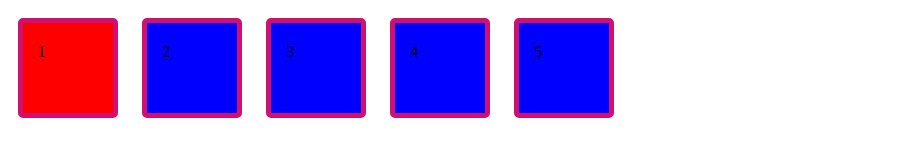
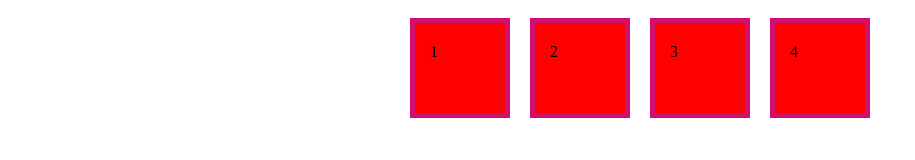
Before and after one commit to pa3pa6os/my-first-step, a plain HTML site: page test.html in a window 1280 px wide. Shown: the whole page, without its empty margins (0-915 px from the left). Drawn offline with Linux system fonts and the light colour scheme.

Commit message:
added new test knowledge to test files:)

```diff
--- a/CSS/style.css
+++ b/CSS/style.css
@@ -1,4 +1,4 @@
-/* CSS- змінні. В нашому випадку зараз це буде контейнер для кольорыв,адже коли ми прописували кольори і все інше до кожного з стилів окремо,
+/* CSS- змінні. В нашому випадку зараз це буде контейнер для кольорів,адже коли ми прописували кольори і все інше до кожного з стилів окремо,
 то в разі потреби змінни кольору - нам треба було б довго гратись, але завдяки змінним це стає легше наприклад
 Використання: прописуємо тег :root {--color-brand} і вже в ньому створюємо контейнер для кольорів/шрифтів, тощо. А туди де ми хочемо наш кольор взяти прописуємо
 замість номеру кольору тег - var(--color-brand)
--- a/CSS/test.css
+++ b/CSS/test.css
@@ -1,15 +1,17 @@
-.box {
-  display: inline-block;
+* {
   box-sizing: border-box;
+}
+
+.flex-container {
+  display: flex;
+  justify-content: center;
+  align-items: center;
+}
+.item {
   width: 100px;
   height: 100px;
   background-color: red;
   padding: 20px 15px 20px 15px;
   border: 5px solid rgb(208, 15, 112);
-  border-radius: 5px;
   margin: 10px;
 }
-
-.box:nth-child(n + 2) {
-  background-color: blue;
-}
--- a/test.html
+++ b/test.html
@@ -7,12 +7,11 @@
     <link rel="stylesheet" href="./CSS/test.css" />
   </head>
   <body>
-    <div class="box-parent">
-      <div class="box">1</div>
-      <div class="box">2</div>
-      <div class="box">3</div>
-      <div class="box">4</div>
-      <div class="box">5</div>
+    <div class="flex-container">
+      <div class="item">1</div>
+      <div class="item">2</div>
+      <div class="item">3</div>
+      <div class="item">4</div>
     </div>
   </body>
 </html>
```
